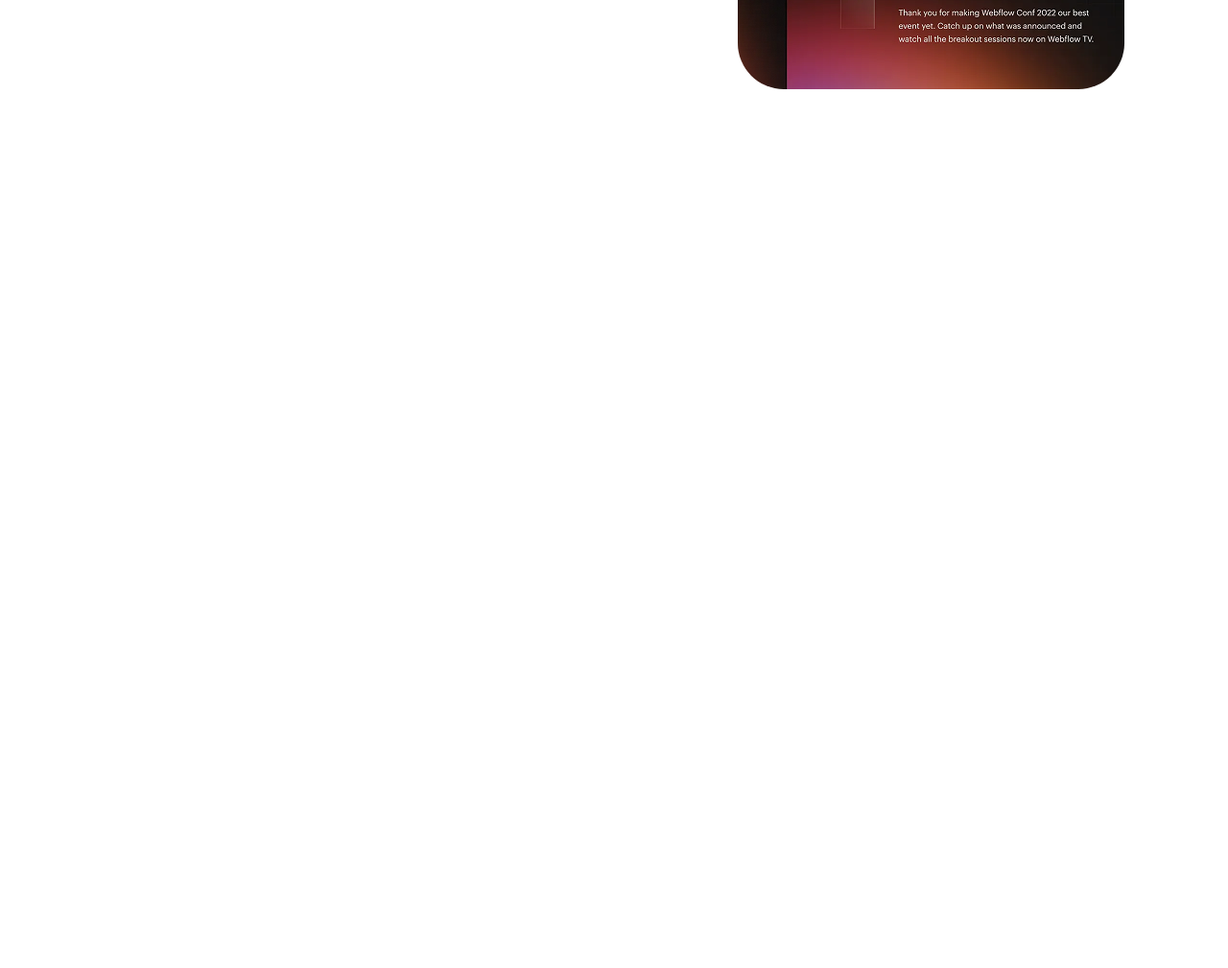
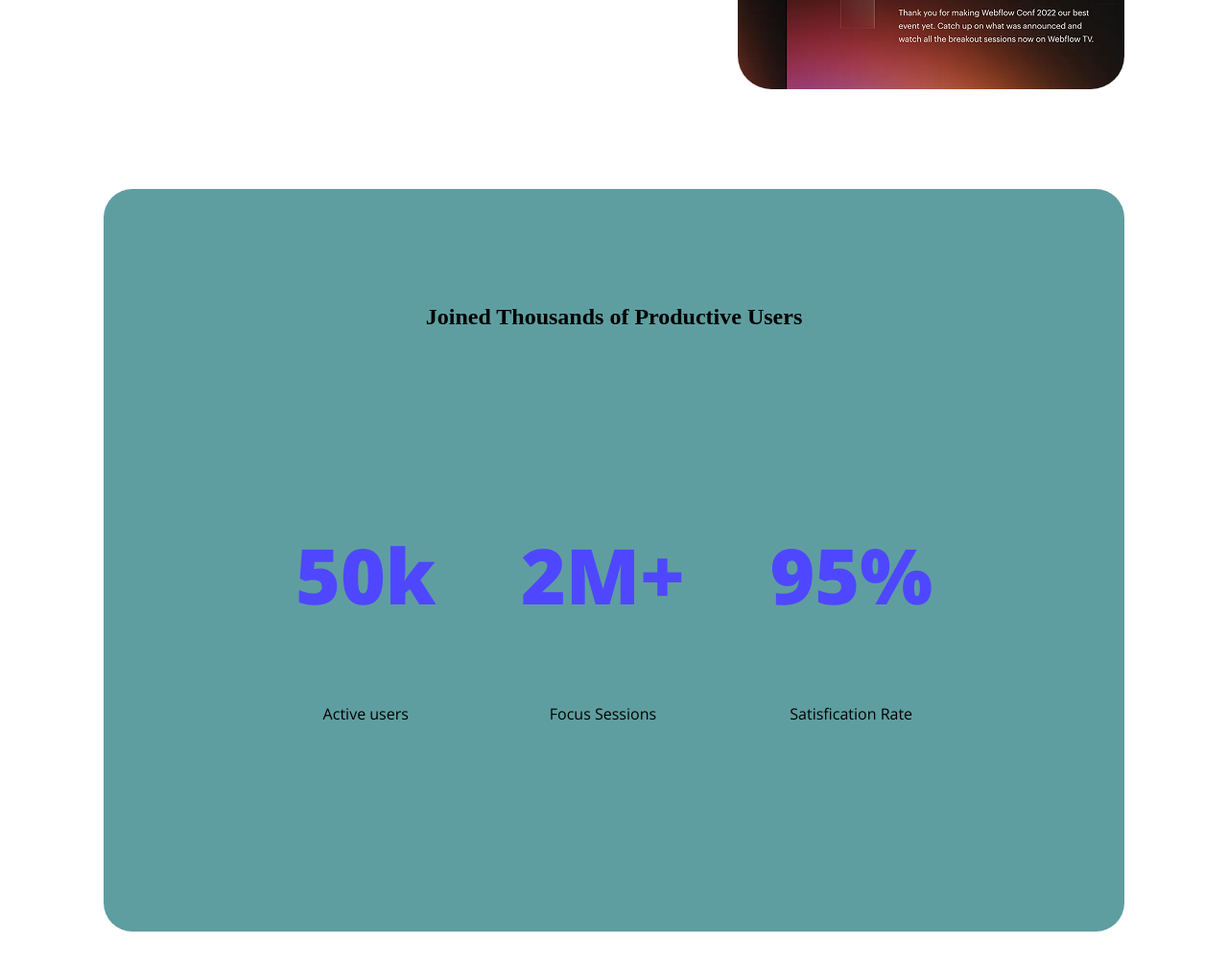
Before and after one commit to Amitav174/my-first-assignment-repo, a plain HTML site: page FirstAssignment/index.html in a window 1280 px wide. Shown: the part 643-1652 px from the top of the page at 96% size. Before the commit the page ends 800 px from the top, so only its background shows below. Drawn offline with nearby package versions, Linux system fonts and the light colour scheme.

Commit message:
commiting my productive user part

```diff
--- a/FirstAssignment/index.html
+++ b/FirstAssignment/index.html
@@ -24,14 +24,33 @@
         </section>
     </header>
     <main>
-        <nav class="action">
+        <div class="action">
             <h2 class="raleway">See It in Action</h2><br>
             <p>Explore the live preview and imagine your brand in this bold new look.</p>
             <a href=""><button class="general-button">Launch Live Preview</button></a>
-        </nav>
-        <nav>
+        </div>
+        <div>
             <img class="mini-png" src="../FirstAssignment/styles/Assets/wc-mini.png" alt="mini png">
-        </nav>
+        </div>
     </main>
+    <section class="section-1">
+        <h2>Joined Thousands of Productive Users</h2>
+        <div class="Active-users ">
+            <div >
+                <p class=" active-users open-sans-inter color-1 ">50k</p>
+                <p class="open-sans-inter">Active users</p>
+            </div>
+            <div>
+                <p class=" active-users open-sans-inter color-1 ">2M+</p>
+                <p class="open-sans-inter">Focus Sessions</p>
+            </div>
+            <div>
+                <p class="active-users open-sans-inter color-1 " >95%</p>
+                <p class="open-sans-inter">Satisfication Rate</p>
+            </div>
+        </div>
+    </section>
+
+
 </body>
 </html>
--- a/FirstAssignment/styles/style.css
+++ b/FirstAssignment/styles/style.css
@@ -27,7 +27,7 @@ section {
   font-style: normal;
   font-variation-settings:
     "wdth" 100;
-  color: #4E47FF;
+
 }
 
 .raleway {
@@ -47,14 +47,37 @@ section {
     border: none;
     padding: 5px 12px;
 }
+.color-1{
+    color: #4E47FF;
+}
 /*1st section*/
 .mini-png{
-  border-radius: 48px;
+  border-radius: 35px;
 }
 
 main{
   display: flex;
-  margin: 50px 100px;
+  margin:50px 100px;
   align-items: center;
   justify-content:space-between;
+
 }
+.active-users{
+  font-size: 80px;
+  font-weight: 800;
+
+}
+.Active-users{
+  display: flex;
+  justify-content: space-between;
+  padding: 100px;
+
+}
+.section-1{
+  background-color: cadetblue;
+  padding: 100px;
+  margin: 100px;
+  border: 0px;
+  border-radius: 30px;
+
+}
```
